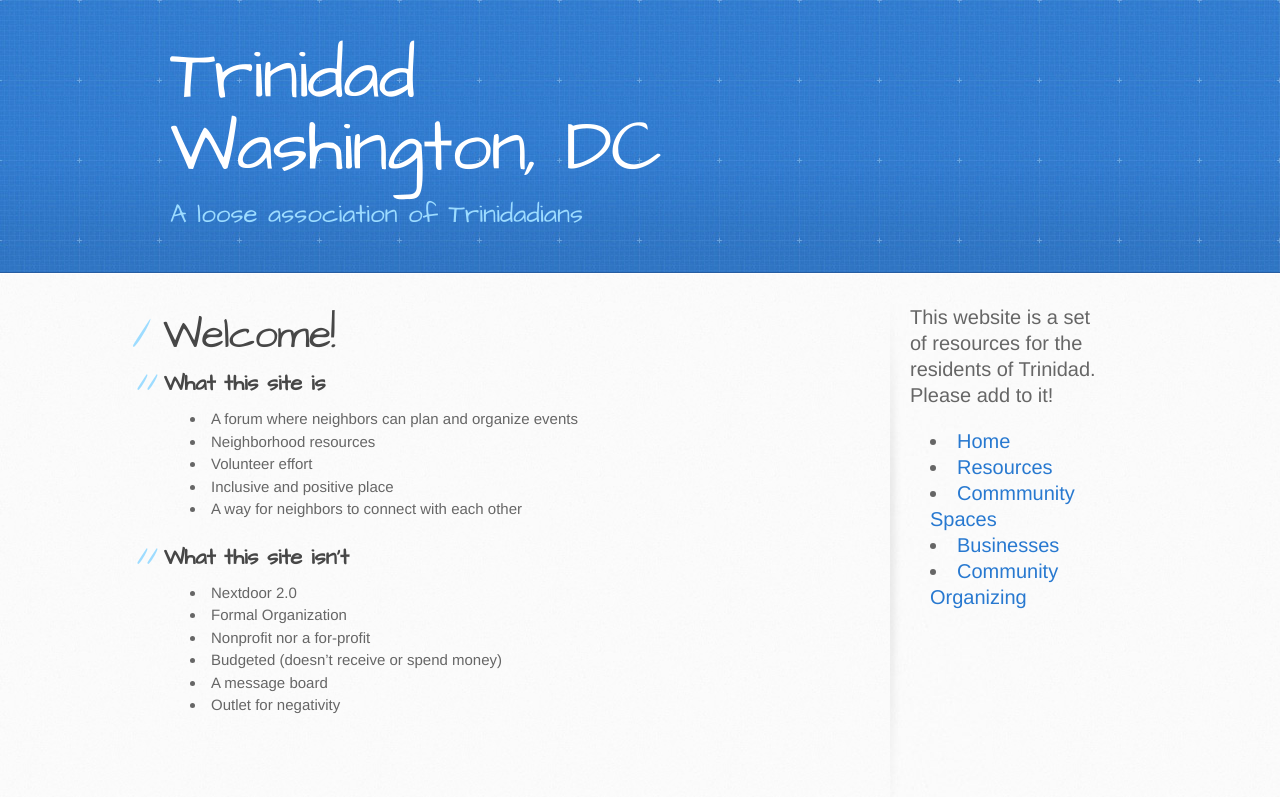
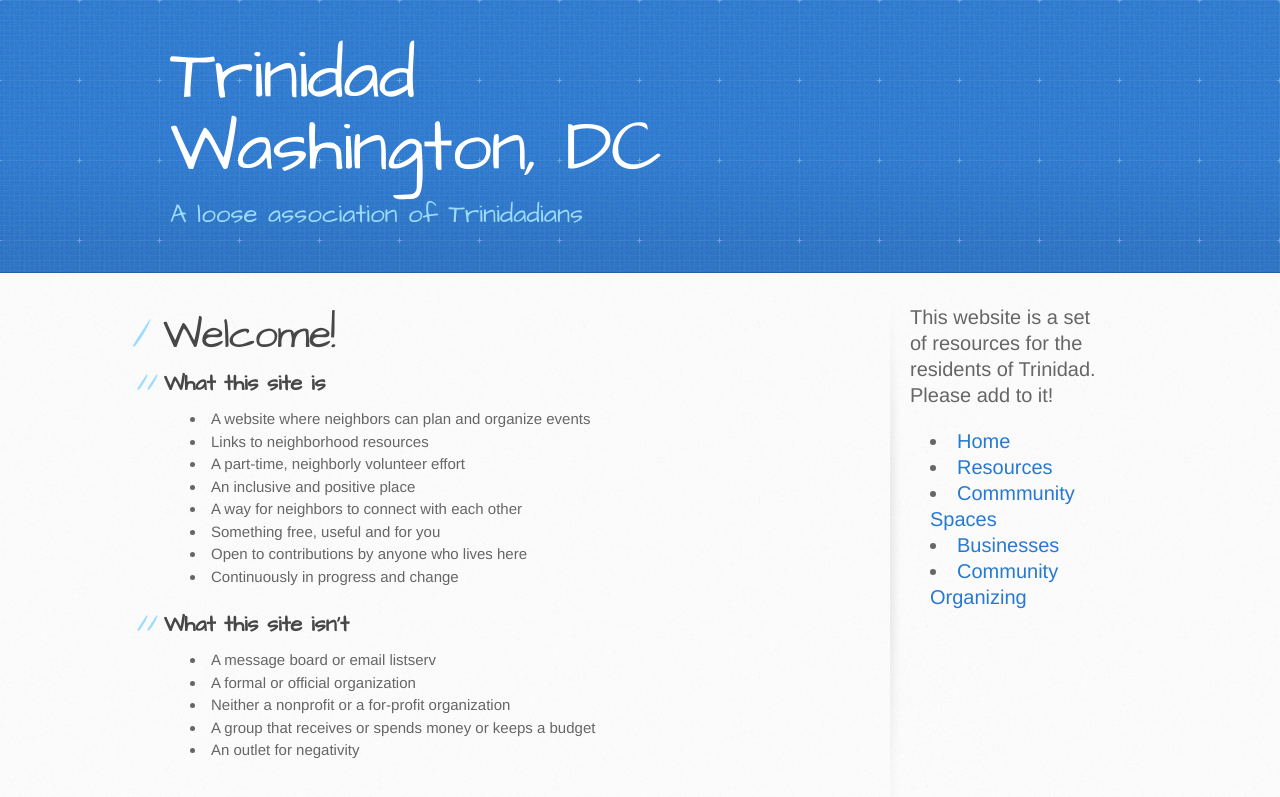
Before and after one commit to gbinal/tobago, a Jekyll site: the page built from index.md, in a window 1280 px wide. Shown: the top 797 px of the page. Built offline with Jekyll 4.4.1, drawn with Linux system fonts in a browser that asks for light colours.

Commit message:
Text edits

```diff
--- a/index.md
+++ b/index.md
@@ -6,17 +6,18 @@ published: true
 
 
 ## What this site is
-* A forum where neighbors can plan and organize events
-* Neighborhood resources
-* Volunteer effort
-* Inclusive and positive place
+* A website where neighbors can plan and organize events
+* Links to neighborhood resources
+* A part-time, neighborly volunteer effort
+* An inclusive and positive place
 * A way for neighbors to connect with each other
-
+* Something free, useful and for you
+* Open to contributions by anyone who lives here
+* Continuously in progress and change
 
 ## What this site isn’t
-* Nextdoor 2.0
-* Formal Organization
-* Nonprofit nor a for-profit
-* Budgeted (doesn’t receive or spend money)
-* A message board
-* Outlet for negativity
+* A message board or email listserv
+* A formal or official organization
+* Neither a nonprofit or a for-profit organization
+* A group that receives or spends money or keeps a budget
+* An outlet for negativity
```
